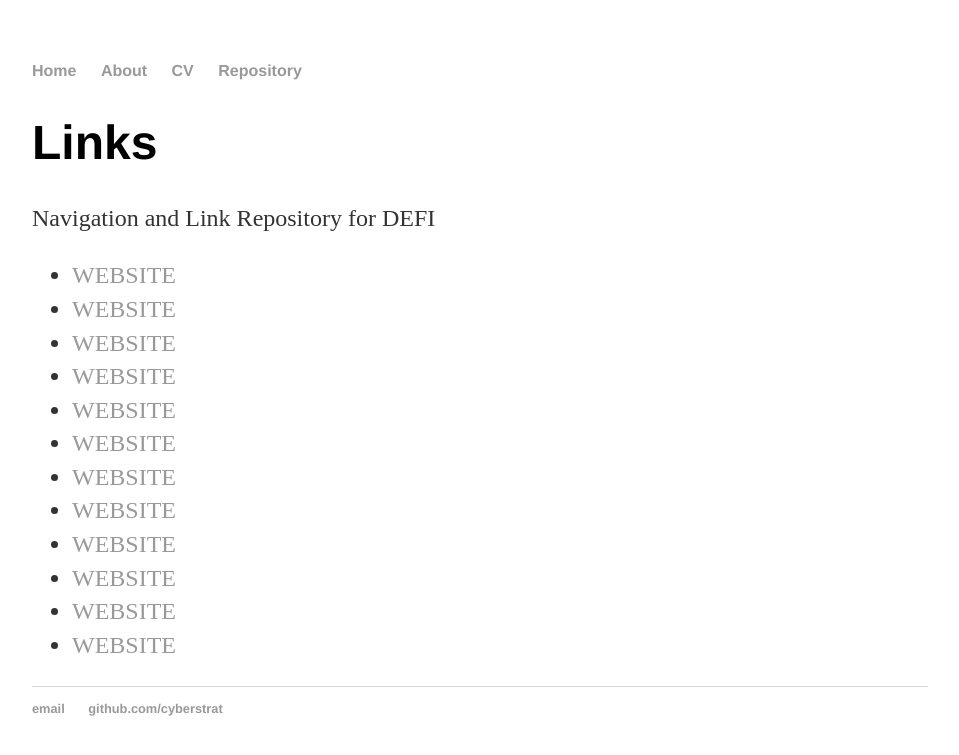
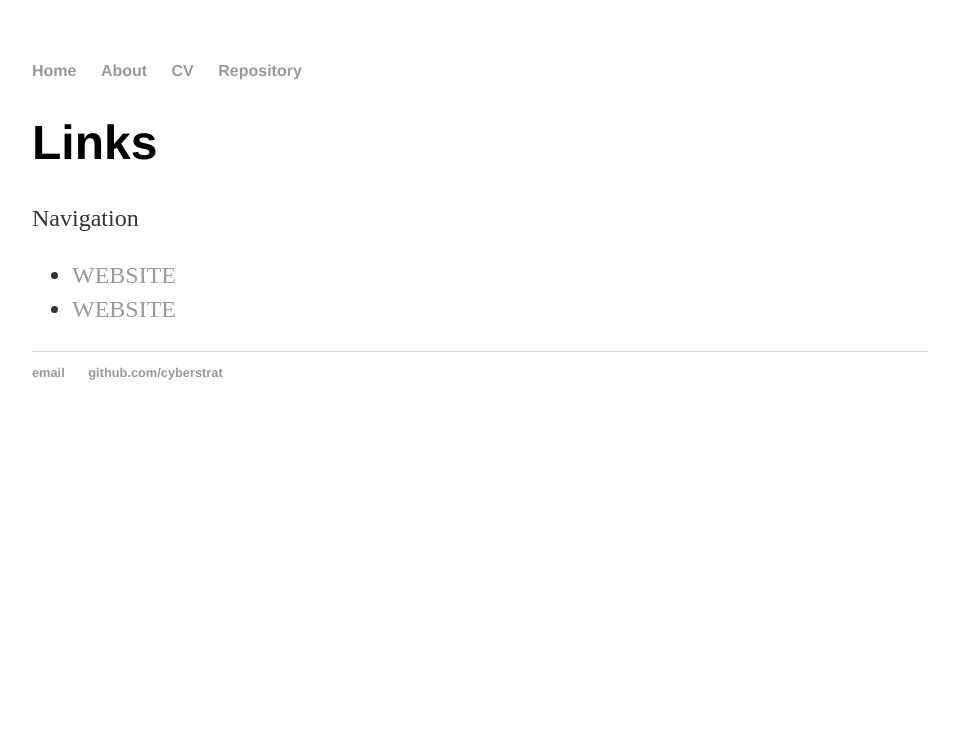
Before and after one commit to cyberstrat/cyberstrat.github.io, a Jekyll site: the page built from about/index.html, in a window 1280 px wide. Shown: the top 755 px of the page, without its empty margins (160-1119 px from the left). Built offline with Jekyll 4.4.1, drawn with Linux system fonts in a browser that asks for light colours.

Commit message:
Update index.html

```diff
--- a/about/index.html
+++ b/about/index.html
@@ -5,20 +5,11 @@ title: Links, Contact, and About
 
 		<div class="about">
 			<h1>Links</h1>
-			<p>Navigation and Link Repository for DEFI</p>
+			<p>Navigation</p>
 
 			<ul class="contacts">
 				<li><a href="#">WEBSITE</a></li>
 				<li><a href="#">WEBSITE</a></li>
-				<li><a href="#">WEBSITE</a></li>
-				<li><a href="#">WEBSITE</a></li>
-				<li><a href="#">WEBSITE</a></li>
-				<li><a href="#">WEBSITE</a></li>
-				<li><a href="#">WEBSITE</a></li>
-				<li><a href="#">WEBSITE</a></li>
-				<li><a href="#">WEBSITE</a></li>
-				<li><a href="#">WEBSITE</a></li>
-				<li><a href="#">WEBSITE</a></li>
-				<li><a href="#">WEBSITE</a></li>
+
 				</ul>
 		</div>
```
